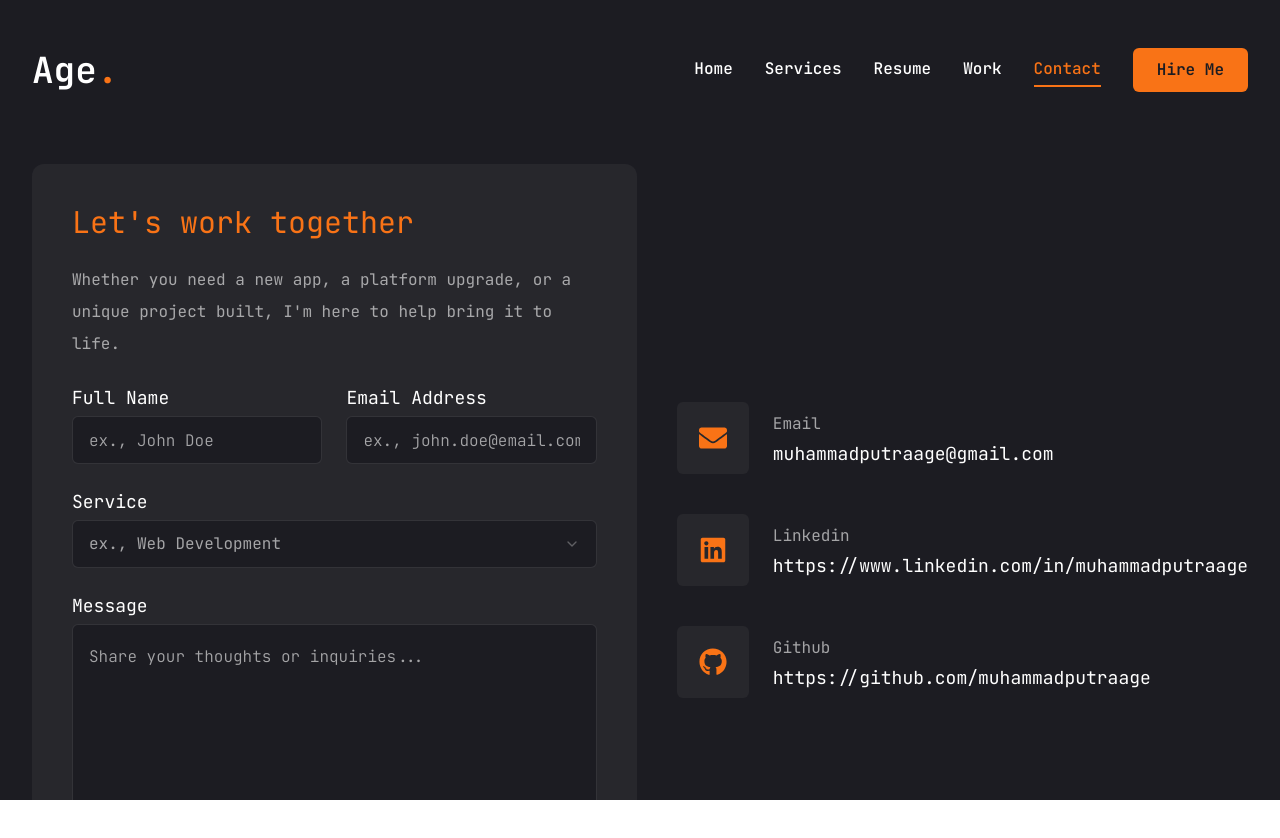
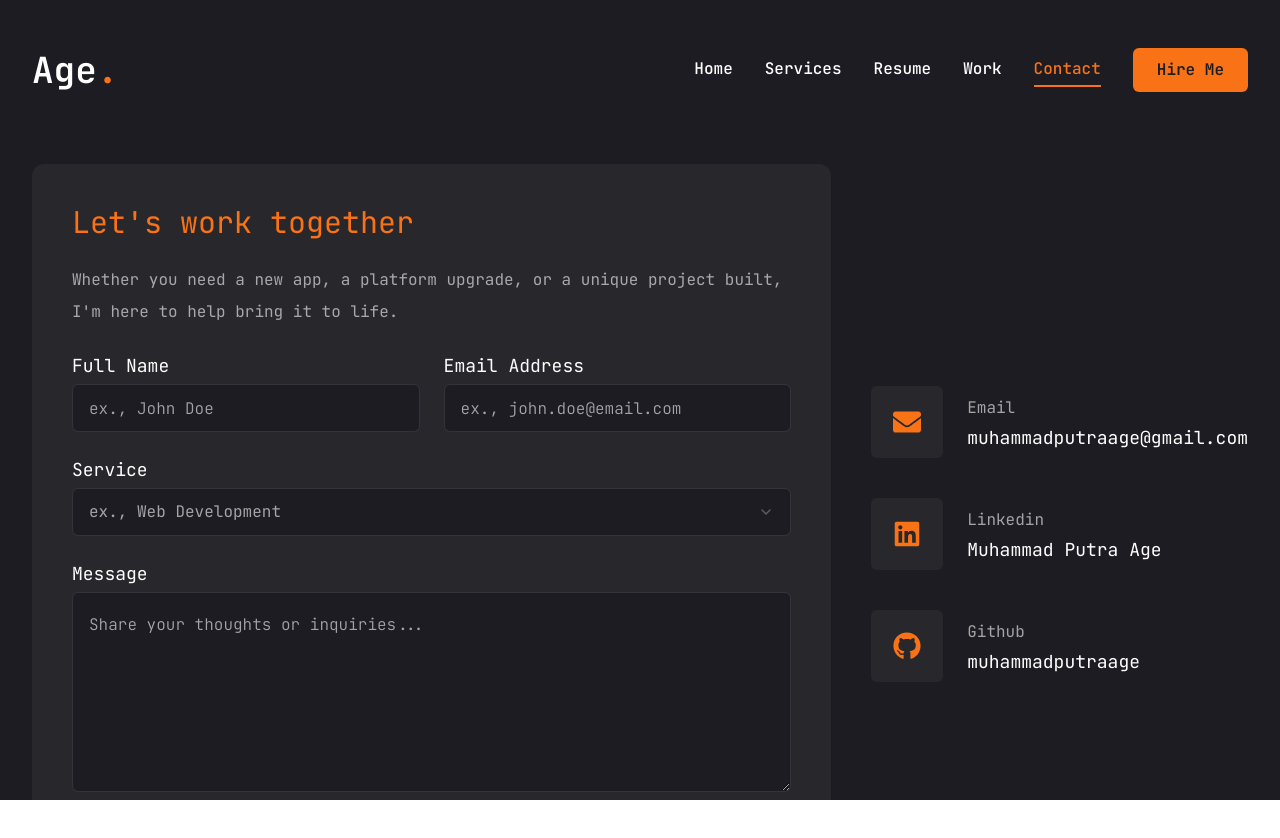
Before and after one commit to MuhammadPutraAge/muhammadputraaage.com, a Next.js app: page /contact in a window 1280 px wide. Shown: the top 838 px of the page. Built offline with nearby package versions, Linux system fonts and the light colour scheme.

Commit message:
fix contact info

```diff
--- a/constants/index.tsx
+++ b/constants/index.tsx
@@ -215,11 +215,11 @@ export const INFO = [
   {
     icon: <FaLinkedin />,
     title: "Linkedin",
-    value: "https://www.linkedin.com/in/muhammadputraage",
+    value: "Muhammad Putra Age",
   },
   {
     icon: <FaGithub />,
     title: "Github",
-    value: "https://github.com/muhammadputraage",
+    value: "muhammadputraage",
   },
 ];
```
